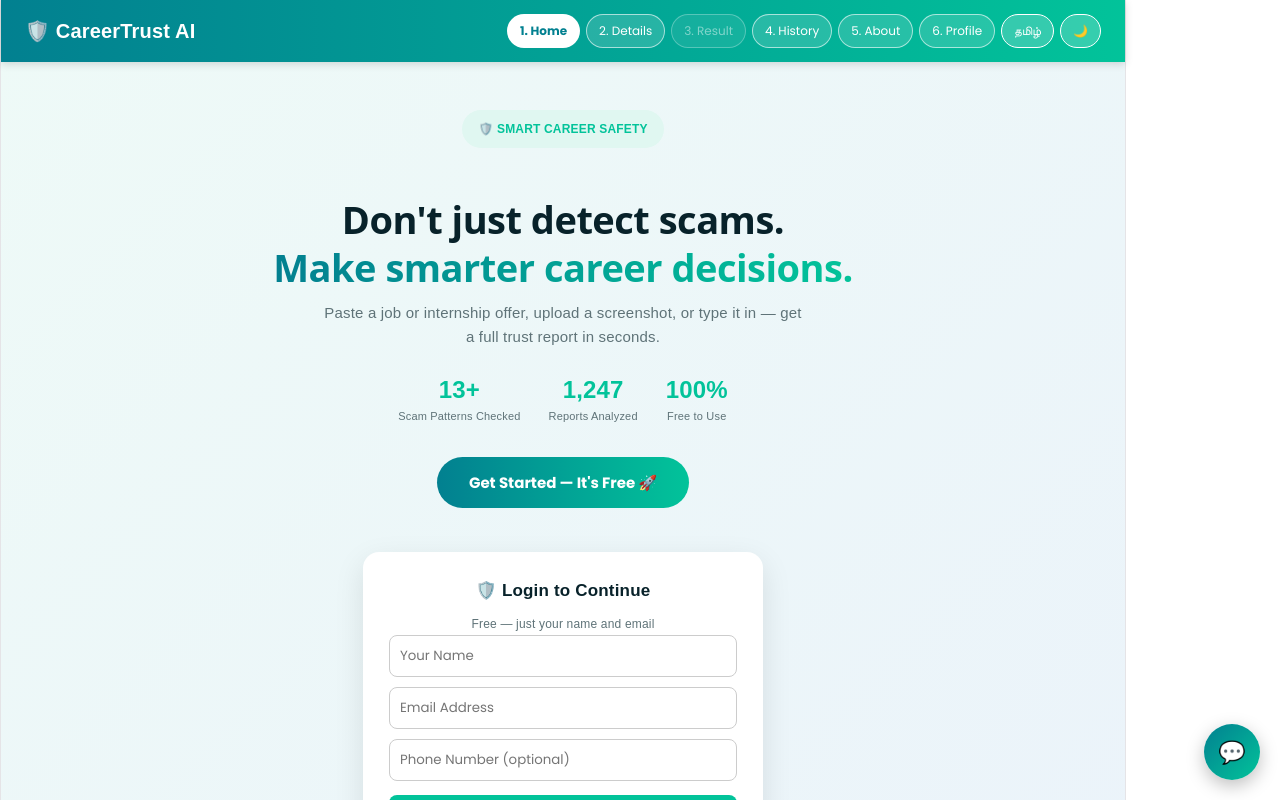
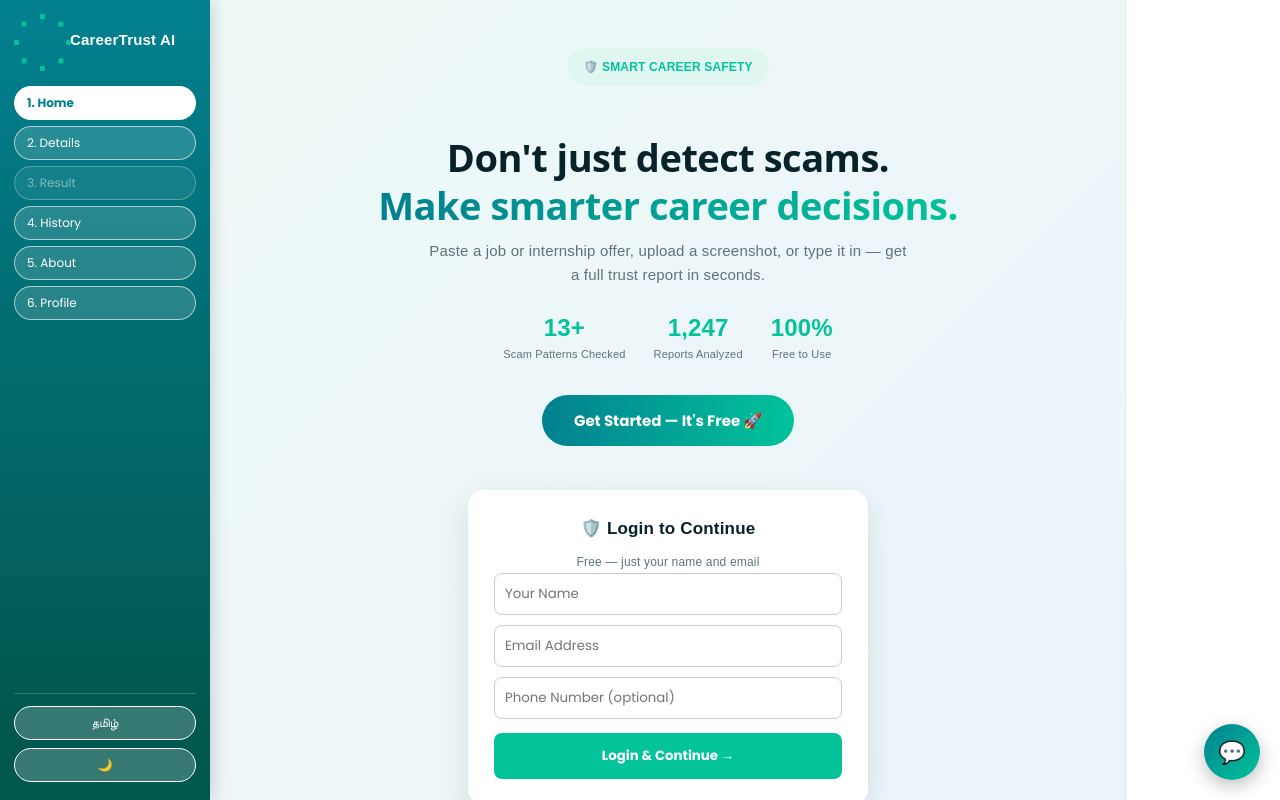
Before and after one commit to AkashPrabhavathi/PHOENIX-CareerTrust-AI, a React (Vite) app in the folder frontend/: page / in a window 1280 px wide. Shown: the top 800 px of the page. Built offline with nearby package versions, Linux system fonts and the light colour scheme.

Commit message:
Add splash screen, sidebar nav, build animation

```diff
--- a/frontend/src/App.css
+++ b/frontend/src/App.css
@@ -126,14 +126,10 @@
   70% { box-shadow: 0 0 0 10px rgba(198,40,40,0); }
   100% { box-shadow: 0 0 0 0 rgba(198,40,40,0); }
 }
-
-/* Responsive typography — scales smoothly on mobile without touching JSX */
 h1 { font-size: clamp(24px, 6vw, 38px) !important; letter-spacing: -0.5px; line-height: 1.25 !important; }
 h2 { font-size: clamp(18px, 4vw, 24px) !important; letter-spacing: -0.3px; }
 h3 { font-size: clamp(15px, 3vw, 17px) !important; }
 p { line-height: 1.6; }
-
-/* Card and button micro-interactions */
 button {
   transition: transform 0.15s ease, box-shadow 0.15s ease, opacity 0.15s ease !important;
 }
@@ -147,15 +143,11 @@
 input:focus, textarea:focus {
   box-shadow: 0 0 0 3px rgba(2, 195, 154, 0.15);
 }
-
-/* Mobile tightening */
 @media (max-width: 480px) {
   body { -webkit-text-size-adjust: 100%; }
   table { font-size: 11px !important; }
   th, td { padding: 6px !important; }
 }
-
-/* Smoother rendering overall */
 * {
   -webkit-font-smoothing: antialiased;
   -moz-osx-font-smoothing: grayscale;
@@ -164,3 +156,204 @@
 ::-webkit-scrollbar { width: 8px; height: 8px; }
 ::-webkit-scrollbar-thumb { background: #02c39a; border-radius: 4px; }
 ::-webkit-scrollbar-track { background: transparent; }
+
+/* ===================== SPLASH SCREEN ===================== */
+.splash-screen {
+  position: fixed;
+  inset: 0;
+  z-index: 999;
+  display: flex;
+  align-items: center;
+  justify-content: center;
+  flex-direction: column;
+  background: radial-gradient(circle at 50% 40%, #0a3a3f 0%, #061b1f 60%, #030f11 100%);
+  overflow: hidden;
+  transition: opacity 0.5s ease, visibility 0.5s ease;
+}
+.splash-screen.splash-out {
+  opacity: 0;
+  visibility: hidden;
+  pointer-events: none;
+}
+.splash-logo-wrap {
+  position: relative;
+  width: 140px;
+  height: 140px;
+  display: flex;
+  align-items: center;
+  justify-content: center;
+}
+.splash-shield {
+  font-size: 72px;
+  animation: splashShieldIn 1.1s cubic-bezier(0.34, 1.56, 0.64, 1) both;
+  filter: drop-shadow(0 0 18px rgba(2, 195, 154, 0.6));
+}
+@keyframes splashShieldIn {
+  0% { opacity: 0; transform: scale(0.2) rotate(-120deg); }
+  60% { opacity: 1; transform: scale(1.15) rotate(8deg); }
+  100% { opacity: 1; transform: scale(1) rotate(0deg); }
+}
+.splash-shard {
+  position: absolute;
+  top: 50%;
+  left: 50%;
+  width: 8px;
+  height: 8px;
+  border-radius: 2px;
+  background: #02c39a;
+  opacity: 0;
+  animation: shardFly 1s ease-out both;
+}
+@keyframes shardFly {
+  0% { opacity: 1; transform: translate(var(--sx), var(--sy)) scale(1) rotate(180deg); }
+  100% { opacity: 0; transform: translate(0, 0) scale(0.2) rotate(0deg); }
+}
+.splash-ring {
+  position: absolute;
+  inset: 0;
+  border: 2px solid rgba(2, 195, 154, 0.35);
+  border-radius: 50%;
+  animation: ringPulse 1.6s ease-out infinite;
+}
+@keyframes ringPulse {
+  0% { transform: scale(0.6); opacity: 0.8; }
+  100% { transform: scale(2.2); opacity: 0; }
+}
+.splash-title {
+  margin-top: 26px;
+  font-size: 26px;
+  font-weight: 800;
+  color: #fff;
+  letter-spacing: 1px;
+  opacity: 0;
+  animation: splashTextIn 0.7s ease 0.75s both;
+}
+.splash-title span { color: #02c39a; }
+.splash-sub {
+  margin-top: 6px;
+  font-size: 12px;
+  color: #8fa6a3;
+  letter-spacing: 3px;
+  text-transform: uppercase;
+  opacity: 0;
+  animation: splashTextIn 0.7s ease 1s both;
+}
+@keyframes splashTextIn {
+  from { opacity: 0; transform: translateY(10px); }
+  to { opacity: 1; transform: translateY(0); }
+}
+.splash-bar {
+  margin-top: 22px;
+  width: 160px;
+  height: 3px;
+  background: rgba(255,255,255,0.12);
+  border-radius: 3px;
+  overflow: hidden;
+}
+.splash-bar-fill {
+  height: 100%;
+  width: 0%;
+  background: linear-gradient(90deg, #028090, #02c39a);
+  animation: splashLoad 1.7s ease 0.3s forwards;
+}
+@keyframes splashLoad {
+  to { width: 100%; }
+}
+.build-icon-wrap {
+  position: relative;
+  display: inline-flex;
+  align-items: center;
+  justify-content: center;
+  width: 44px;
+  height: 44px;
+}
+.build-icon-core {
+  font-size: 26px;
+  animation: buildCoreIn 0.7s cubic-bezier(0.34, 1.56, 0.64, 1) both;
+}
+@keyframes buildCoreIn {
+  0% { opacity: 0; transform: scale(0.3) rotate(-90deg); }
+  70% { opacity: 1; transform: scale(1.2) rotate(6deg); }
+  100% { opacity: 1; transform: scale(1) rotate(0deg); }
+}
+.build-shard {
+  position: absolute;
+  top: 50%;
+  left: 50%;
+  width: 5px;
+  height: 5px;
+  border-radius: 1px;
+  background: #02c39a;
+  opacity: 0;
+  animation: buildShardFly 0.6s ease-out both;
+}
+@keyframes buildShardFly {
+  0% { opacity: 1; transform: translate(var(--sx), var(--sy)) scale(1); }
+  100% { opacity: 0; transform: translate(0, 0) scale(0.2); }
+}
+.sidebar {
+  position: fixed;
+  top: 0;
+  left: 0;
+  bottom: 0;
+  width: 210px;
+  background: linear-gradient(180deg, #028090, #02574f 90%);
+  display: flex;
+  flex-direction: column;
+  padding: 18px 14px;
+  gap: 6px;
+  z-index: 100;
+  overflow-y: auto;
+  box-shadow: 3px 0 14px rgba(0,0,0,0.15);
+}
+.sidebar-brand {
+  display: flex;
+  align-items: center;
+  gap: 8px;
+  color: #fff;
+  font-weight: 800;
+  font-size: 15px;
+  cursor: pointer;
+  margin-bottom: 18px;
+  padding: 0 4px;
+}
+.sidebar-nav-btn {
+  text-align: left;
+  border-radius: 10px;
+  padding: 10px 12px;
+  font-size: 13px;
+  cursor: pointer;
+  border: 1px solid transparent;
+  transition: all 0.15s ease;
+}
+.sidebar-spacer { flex: 1; }
+.sidebar-bottom {
+  display: flex;
+  flex-direction: column;
+  gap: 8px;
+  border-top: 1px solid rgba(255,255,255,0.2);
+  padding-top: 12px;
+  margin-top: 8px;
+}
+.main-with-sidebar {
+  margin-left: 210px;
+  min-height: 100vh;
+}
+@media (max-width: 780px) {
+  .sidebar {
+    top: auto;
+    bottom: 0;
+    width: 100%;
+    height: 64px;
+    flex-direction: row;
+    align-items: center;
+    padding: 8px 10px;
+    overflow-x: auto;
+    overflow-y: hidden;
+  }
+  .sidebar-brand { display: none; }
+  .sidebar-spacer { display: none; }
+  .sidebar-bottom { flex-direction: row; border-top: none; padding-top: 0; margin-top: 0; }
+  .sidebar-nav-btn { white-space: nowrap; }
+  .main-with-sidebar { margin-left: 0; padding-bottom: 74px; }
+}
--- a/frontend/src/App.jsx
+++ b/frontend/src/App.jsx
@@ -60,7 +60,50 @@
   return "I'm not totally sure about that yet — try asking about risk score, scam signs, OTP, salary checks, or skill match."
 }
 
+// Small helper: fragments that fly inward and converge into an icon, replayed via `trigger` key
+function BuildFX({ count = 8, radius = 34, className, durationMs = 600 }) {
+  const shards = Array.from({ length: count })
+  return shards.map((_, i) => {
+    const angle = (i / count) * Math.PI * 2
+    const sx = Math.cos(angle) * radius
+    const sy = Math.sin(angle) * radius
+    return (
+      <span
+        key={i}
+        className={className}
+        style={{ '--sx': `${sx}px`, '--sy': `${sy}px`, animationDelay: `${i * 12}ms`, animationDuration: `${durationMs}ms` }}
+      />
+    )
+  })
+}
+
+function BuildIcon({ icon, trigger }) {
+  return (
+    <span className="build-icon-wrap" key={trigger}>
+      <BuildFX count={8} radius={26} className="build-shard" durationMs={550} />
+      <span className="build-icon-core">{icon}</span>
+    </span>
+  )
+}
+
+function SplashScreen({ visible }) {
+  return (
+    <div className={`splash-screen${visible ? '' : ' splash-out'}`}>
+      <div className="splash-logo-wrap">
+        <div className="splash-ring" />
+        <BuildFX count={10} radius={70} className="splash-shard" durationMs={900} />
+        <span className="splash-shield">🛡️</span>
+      </div>
+      <div className="splash-title">Career<span>Trust</span> AI</div>
+      <div className="splash-sub">Smart Career Safety</div>
+      <div className="splash-bar"><div className="splash-bar-fill" /></div>
+    </div>
+  )
+}
+
 function App() {
+  const [showSplash, setShowSplash] = useState(true)
+  const [splashFading, setSplashFading] = useState(false)
   const [page, setPage] = useState('login')
   const [lang, setLang] = useState('en')
   const L = T[lang]
@@ -97,6 +140,12 @@
   const [botTyping, setBotTyping] = useState(false)
 
   const theme = darkMode ? darkTheme : lightTheme
+
+  useEffect(() => {
+    const t1 = setTimeout(() => setSplashFading(true), 2000)
+    const t2 = setTimeout(() => setShowSplash(false), 2500)
+    return () => { clearTimeout(t1); clearTimeout(t2) }
+  }, [])
 
   useEffect(() => {
     const saved = parseInt(localStorage.getItem('ct_report_count') || '1247', 10)
@@ -237,25 +286,32 @@
 
   return (
     <div style={{ minHeight: '100vh', background: theme.pageBg, fontFamily: 'sans-serif', transition: 'background 0.3s ease', position: 'relative' }}>
+      {showSplash && <SplashScreen visible={!splashFading} />}
+
       {showConfetti && ['🎉', '✅', '🎊', '🟢', '✨', '🎉', '✅', '🎊'].map((e, i) => (
         <span key={i} className="confetti-piece" style={{ left: `${10 + i * 11}%`, animationDelay: `${i * 0.15}s` }}>{e}</span>
       ))}
 
-      <div className="no-print" style={{ background: 'linear-gradient(90deg, #028090, #02c39a)', padding: '14px 24px', display: 'flex', justifyContent: 'space-between', alignItems: 'center', color: '#fff', boxShadow: '0 2px 8px rgba(0,0,0,0.15)', flexWrap: 'wrap', gap: '10px' }}>
-        <div style={{ fontSize: '20px', fontWeight: 'bold', cursor: 'pointer' }} onClick={() => setPage('login')}>🛡️ CareerTrust AI</div>
-        <div style={{ display: 'flex', gap: '6px', flexWrap: 'wrap', alignItems: 'center' }}>
-          <button onClick={() => setPage('login')} style={navBtn(page === 'login')}>{L.home}</button>
-          <button onClick={() => isLoggedIn ? setPage('form') : setPage('login')} style={navBtn(page === 'form')}>{L.details}</button>
-          <button onClick={() => result && setPage('result')} disabled={!result} style={{ ...navBtn(page === 'result'), opacity: result ? 1 : 0.5 }}>{L.result}</button>
-          <button onClick={() => isLoggedIn ? setPage('history') : setPage('login')} style={navBtn(page === 'history')}>{L.history}</button>
-          <button onClick={() => setPage('about')} style={navBtn(page === 'about')}>{L.about}</button>
-          <button onClick={() => isLoggedIn ? setPage('profile') : setPage('login')} style={navBtn(page === 'profile')}>{L.profile}</button>
+      <div className="no-print sidebar">
+        <div className="sidebar-brand" onClick={() => setPage('login')}>
+          <BuildIcon icon="🛡️" trigger={page} />
+          <span>CareerTrust AI</span>
+        </div>
+        <button onClick={() => setPage('login')} className="sidebar-nav-btn" style={navBtn(page === 'login')}>{L.home}</button>
+        <button onClick={() => isLoggedIn ? setPage('form') : setPage('login')} className="sidebar-nav-btn" style={navBtn(page === 'form')}>{L.details}</button>
+        <button onClick={() => result && setPage('result')} disabled={!result} className="sidebar-nav-btn" style={{ ...navBtn(page === 'result'), opacity: result ? 1 : 0.5 }}>{L.result}</button>
+        <button onClick={() => isLoggedIn ? setPage('history') : setPage('login')} className="sidebar-nav-btn" style={navBtn(page === 'history')}>{L.history}</button>
+        <button onClick={() => setPage('about')} className="sidebar-nav-btn" style={navBtn(page === 'about')}>{L.about}</button>
+        <button onClick={() => isLoggedIn ? setPage('profile') : setPage('login')} className="sidebar-nav-btn" style={navBtn(page === 'profile')}>{L.profile}</button>
+        <div className="sidebar-spacer" />
+        <div className="sidebar-bottom">
           <button onClick={() => setLang(lang === 'en' ? 'ta' : 'en')} style={{ background: 'rgba(255,255,255,0.2)', color: '#fff', border: '1px solid #fff', padding: '7px 12px', borderRadius: '20px', cursor: 'pointer', fontSize: '12px' }}>{lang === 'en' ? 'தமிழ்' : 'EN'}</button>
           <button onClick={() => setDarkMode(!darkMode)} style={{ background: 'rgba(255,255,255,0.2)', color: '#fff', border: '1px solid #fff', padding: '7px 12px', borderRadius: '20px', cursor: 'pointer', fontSize: '12px' }}>{darkMode ? '☀️' : '🌙'}</button>
-          {isLoggedIn && (<><span style={{ fontSize: '13px' }}>👋 {loginData.name}</span><button onClick={handleLogout} style={{ background: 'rgba(255,255,255,0.2)', color: '#fff', border: '1px solid #fff', padding: '7px 12px', borderRadius: '20px', cursor: 'pointer', fontSize: '12px' }}>{L.logout}</button></>)}
+          {isLoggedIn && (<><span style={{ fontSize: '12px', color: '#fff' }}>👋 {loginData.name}</span><button onClick={handleLogout} style={{ background: 'rgba(255,255,255,0.2)', color: '#fff', border: '1px solid #fff', padding: '7px 12px', borderRadius: '20px', cursor: 'pointer', fontSize: '12px' }}>{L.logout}</button></>)}
         </div>
       </div>
 
+      <div className="main-with-sidebar">
       {page === 'login' && (
         <div key="login" className="page-fade">
           <div className="no-print" style={{ textAlign: 'center', padding: '48px 20px 24px' }}>
@@ -461,6 +517,8 @@
         </div>
       )}
 
+      </div>
+
       <div className="no-print" style={{ background: '#0b2e33', color: '#cadcda', padding: '24px 20px', marginTop: '20px' }}>
         <div style={{ maxWidth: '700px', margin: '0 auto', textAlign: 'center' }}>
           <div style={{ fontSize: '16px', fontWeight: 'bold', color: '#fff', marginBottom: '6px' }}>🛡️ CareerTrust AI</div>
```
